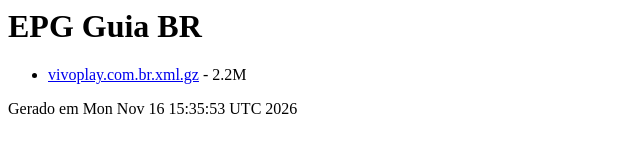
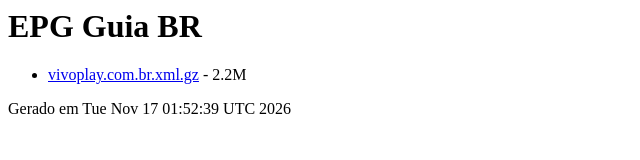
Before and after one commit to LichRei/epg-br, a plain HTML site: page index.html in a window 1280 px wide. Shown: the full height of the page, 0-640 px from the left. Drawn offline with Linux system fonts and the light colour scheme.

Commit message:
deploy: 12acfcf2a3bb5dd11bcc517b8b6d991eb3486ac5

```diff
--- a/index.html
+++ b/index.html
@@ -1,3 +1,3 @@
 <html><body><h1>EPG Guia BR</h1><ul>
 <li><a href="vivoplay.com.br.xml.gz">vivoplay.com.br.xml.gz</a> - 2.2M</li>
-</ul><p>Gerado em Mon Nov 16 15:35:53 UTC 2026</p></body></html>
+</ul><p>Gerado em Tue Nov 17 01:52:39 UTC 2026</p></body></html>
```
Also changed, not shown: 1 other file.
